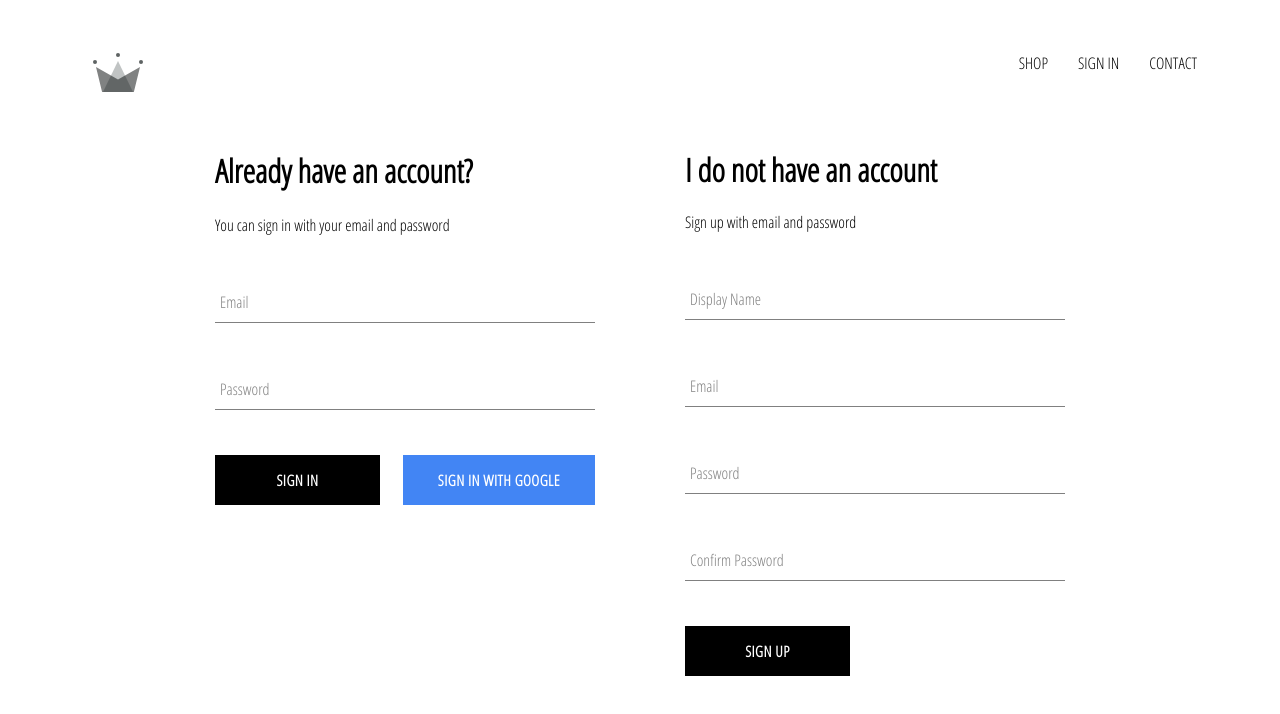
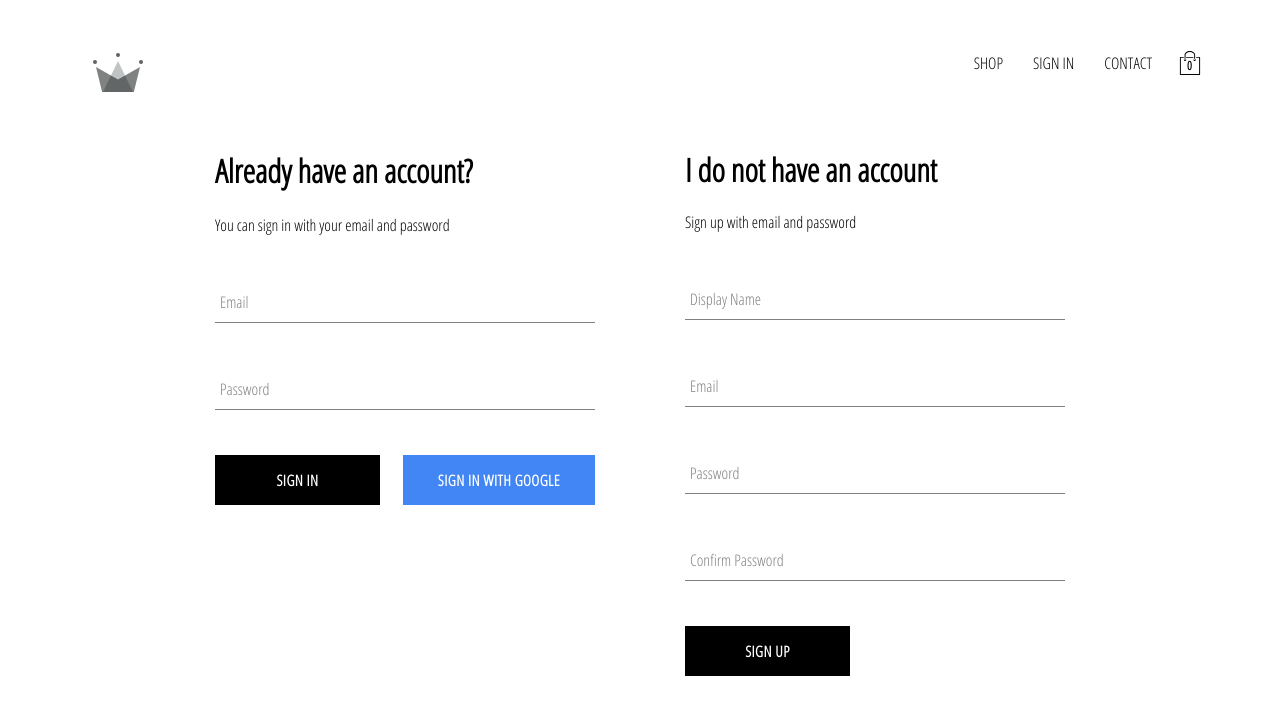
Before and after one commit to majaham/crown-clothing, a React (Create React App) app: page /signin in a window 1280 px wide. Shown: the top 714 px of the page. Built offline with nearby package versions, Linux system fonts and the light colour scheme; no server answers.

Commit message:
Added cart-icon and cart-dropdown and implemented redux reducers

```diff
--- /dev/null
+++ b/src/components/cart-dropdown/cart-dropdown.component.js
@@ -0,0 +1,12 @@
+import './cart-dropdown.style.scss';
+import CustomButtom from '../custom-button/custom-button.component';
+
+function CartDropdown(){
+    return (
+        <div className='cart-dropdown'>
+            <div className='cart-items'></div>
+            <CustomButtom>GO TO CHECKOUT</CustomButtom>
+        </div>
+    );
+}
+export default CartDropdown;
--- /dev/null
+++ b/src/components/cart-dropdown/cart-dropdown.style.scss
@@ -0,0 +1,24 @@
+.cart-dropdown {
+    position: absolute;
+    width: 240px;
+    height: 340px;
+    display: flex;
+    flex-direction: column;
+    padding: 20px;
+    border: 1px solid black;
+    background-color: white;
+    top: 90px;
+    right: 40px;
+    z-index: 5;
+
+    .cart-items {
+      height: 240px;
+      display: flex;
+      flex-direction: column;
+      overflow: scroll;
+    }
+
+    button {
+      margin-top: auto;
+    }
+  }
--- /dev/null
+++ b/src/components/cart-icon/cart-icon.component.js
@@ -0,0 +1,19 @@
+import { connect } from 'react-redux';
+import {ReactComponent as ShoppingIcon} from '../../assets/shopping-bag.svg';
+import { toggleCart } from '../redux/cart/cart-actions';
+import './cart-icon.style.scss';
+
+function ShoppingCartIcon({toggleCart}){
+    return(
+        <div className='cart-icon' onClick={toggleCart}>
+            <ShoppingIcon className='shopping-icon'/>
+            <span className='item-count'>0</span>
+        </div>
+    );
+}
+
+const mapDispatchToProps = (dispatch) => ({
+    toggleCart: () => dispatch(toggleCart())
+});
+
+export default connect(null, mapDispatchToProps)(ShoppingCartIcon);
--- /dev/null
+++ b/src/components/cart-icon/cart-icon.style.scss
@@ -0,0 +1,21 @@
+.cart-icon {
+    width: 45px;
+    height: 45px;
+    position: relative;
+    display: flex;
+    align-items: center;
+    justify-content: center;
+    cursor: pointer;
+
+    .shopping-icon {
+      width: 24px;
+      height: 24px;
+    }
+
+    .item-count {
+      position: absolute;
+      font-size: 12px;
+      font-weight: bold;
+      bottom: 12px;
+    }
+  }
--- a/src/components/header/header.component.js
+++ b/src/components/header/header.component.js
@@ -4,10 +4,12 @@ import {Link} from 'react-router-dom';
 
 import {ReactComponent as Logo} from '../../assets/crown.svg';
 import {auth} from '../../firebase/firebase.utils';
+import CartDropdown from '../cart-dropdown/cart-dropdown.component';
+import ShoppingCartIcon from '../cart-icon/cart-icon.component';
 
 import './header.style.scss';
 
-function Header({currentUser}){
+function Header({currentUser, cartHidden}){
     return (
         <div className='header'>
             <Link className='logo-container' to='/'>
@@ -21,11 +23,17 @@ function Header({currentUser}){
                     <Link className='option' to='/signin'>SIGN IN</Link>
                 }
                 <Link className='option' to='/contact'>CONTACT</Link>
+                <ShoppingCartIcon/>
             </div>
+            {
+                cartHidden? null:  <CartDropdown/>
+            }
+
         </div>
     );
 }
-const mapStateToProps = state =>({
-    currentUser: state.user.currentUser
+const mapStateToProps = ({user, cart}) =>({
+    currentUser: user.currentUser,
+    cartHidden: cart.hidden
 });
 export default connect(mapStateToProps)( Header);
--- a/src/components/redux/action-types.js
+++ b/src/components/redux/action-types.js
@@ -1,3 +1,4 @@
 export const actionTypes = {
-    SET_CURRENT_USER: 'SET_CURRENT_USER'
+    SET_CURRENT_USER: 'SET_CURRENT_USER',
+    TOGGLE_CART: 'TOGGLE_CART'
 };
--- /dev/null
+++ b/src/components/redux/cart/cart-actions.js
@@ -0,0 +1,5 @@
+import { actionTypes } from "../action-types";
+
+export const toggleCart = () => ({
+    type: actionTypes.TOGGLE_CART
+});
--- /dev/null
+++ b/src/components/redux/cart/cart-reducer.js
@@ -0,0 +1,13 @@
+import {actionTypes} from '../action-types';
+
+export default function cartReducer(state = {hidden: true}, action){
+    switch(action.type){
+        case actionTypes.TOGGLE_CART:
+            return {
+                ...state,
+                hidden: !state.hidden
+            };
+        default:
+            return state;
+    }
+}
--- a/src/components/redux/root-reducer.js
+++ b/src/components/redux/root-reducer.js
@@ -1,7 +1,9 @@
 import {combineReducers} from 'redux';
 
+import cartReducer from './cart/cart-reducer';
 import userReducer from './user/user-reducer';
 
 export default combineReducers({
-    user: userReducer
+    user: userReducer,
+    cart: cartReducer
 });
--- a/src/components/redux/user/user-reducer.js
+++ b/src/components/redux/user/user-reducer.js
@@ -1,10 +1,6 @@
 import { actionTypes } from "../action-types";
 
-const INITIAL_STATE = {
-    currentUser: null
-};
-
-const userReducer = (state = INITIAL_STATE, action) =>{
+const userReducer = (state = {currentUser: null}, action) =>{
     switch(action.type){
         case actionTypes.SET_CURRENT_USER:
         return{
```
Also changed, not shown: src/assets/shopping-bag.svg (added).
